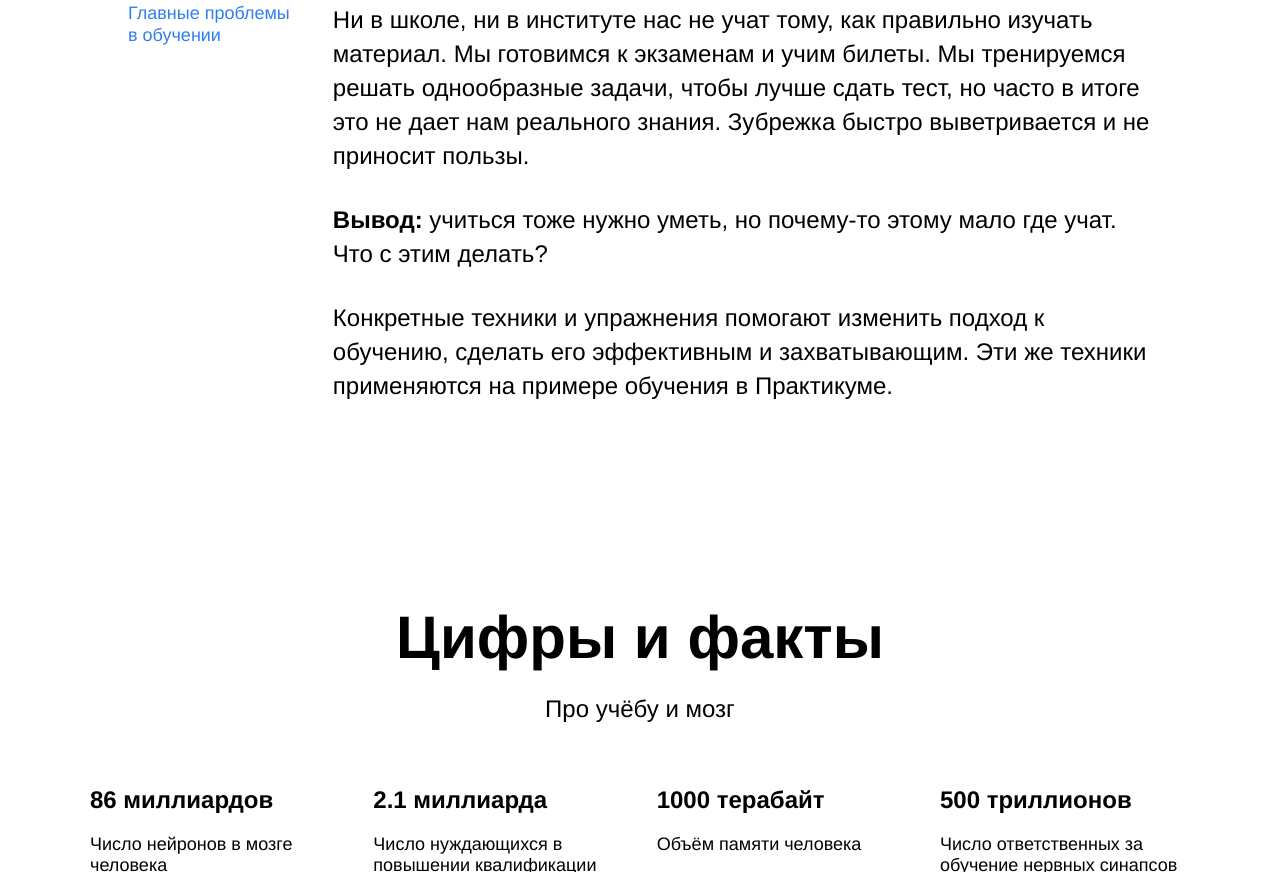
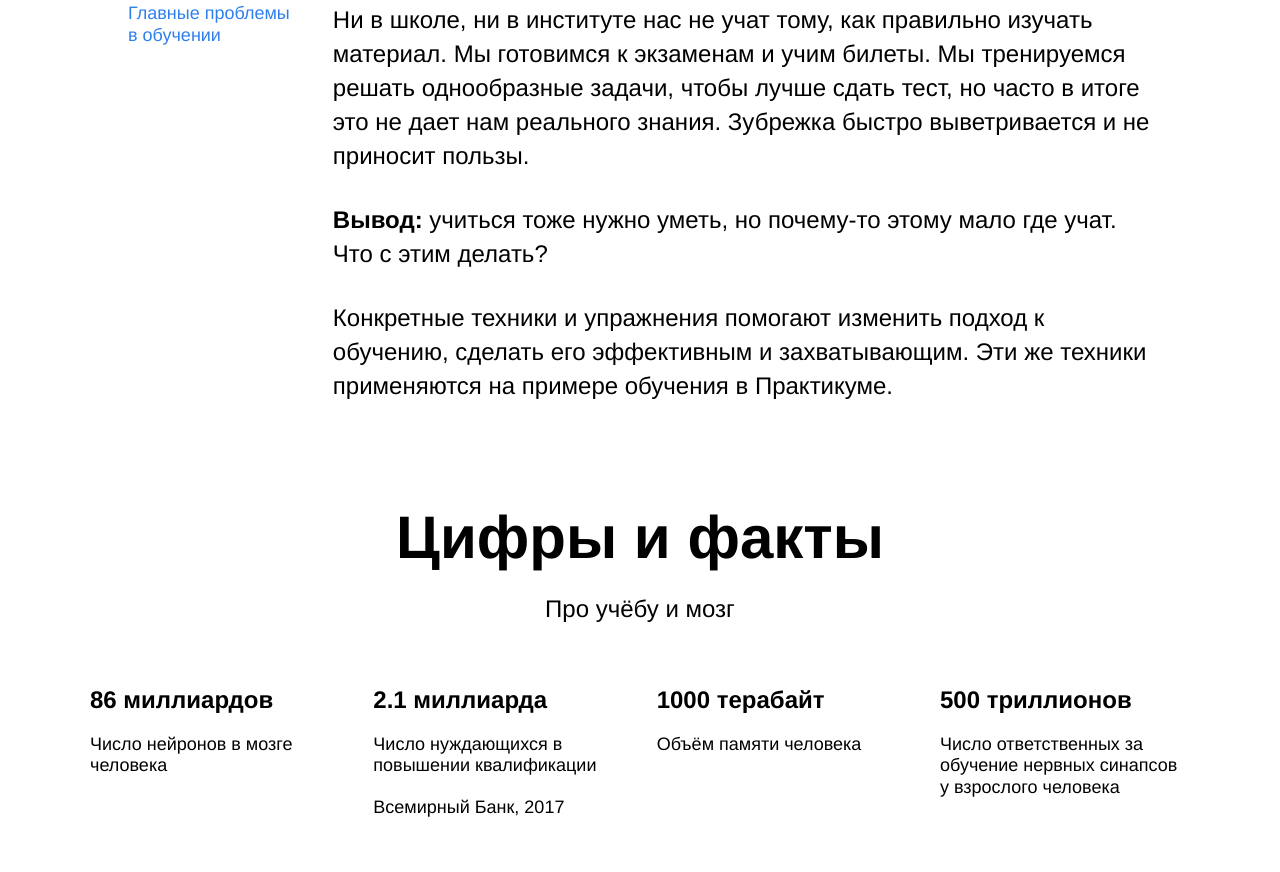
Before and after one commit to SamofalEA/how-to-learn, a plain HTML site: page index.html in a window 1280 px wide. Shown: the part 853-1725 px from the top of the page. Drawn offline with Linux system fonts and the light colour scheme.

Commit message:
version 3

```diff
--- a/styles/style.css
+++ b/styles/style.css
@@ -61,6 +61,7 @@
   font-weight: normal;
   line-height: 25px;
   font-size: 18px;
+  z-index: 2;
 }
 
 .header__link {
@@ -144,7 +145,7 @@
   font-weight: 600;
   color: #000000;
   margin: 0;
-  margin-top: 100px;
+  margin-top: 0;
   margin-bottom: 20px;
   text-align: center;
 }
```
